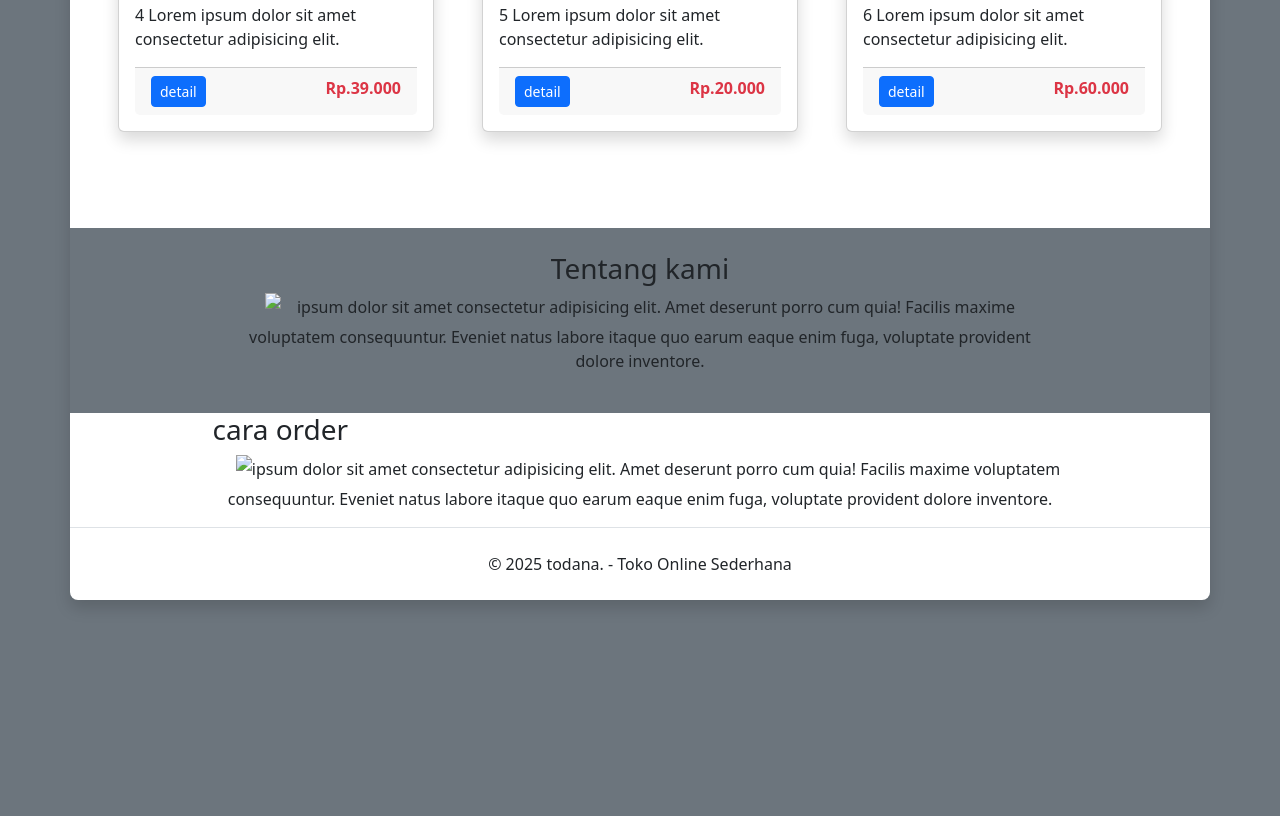
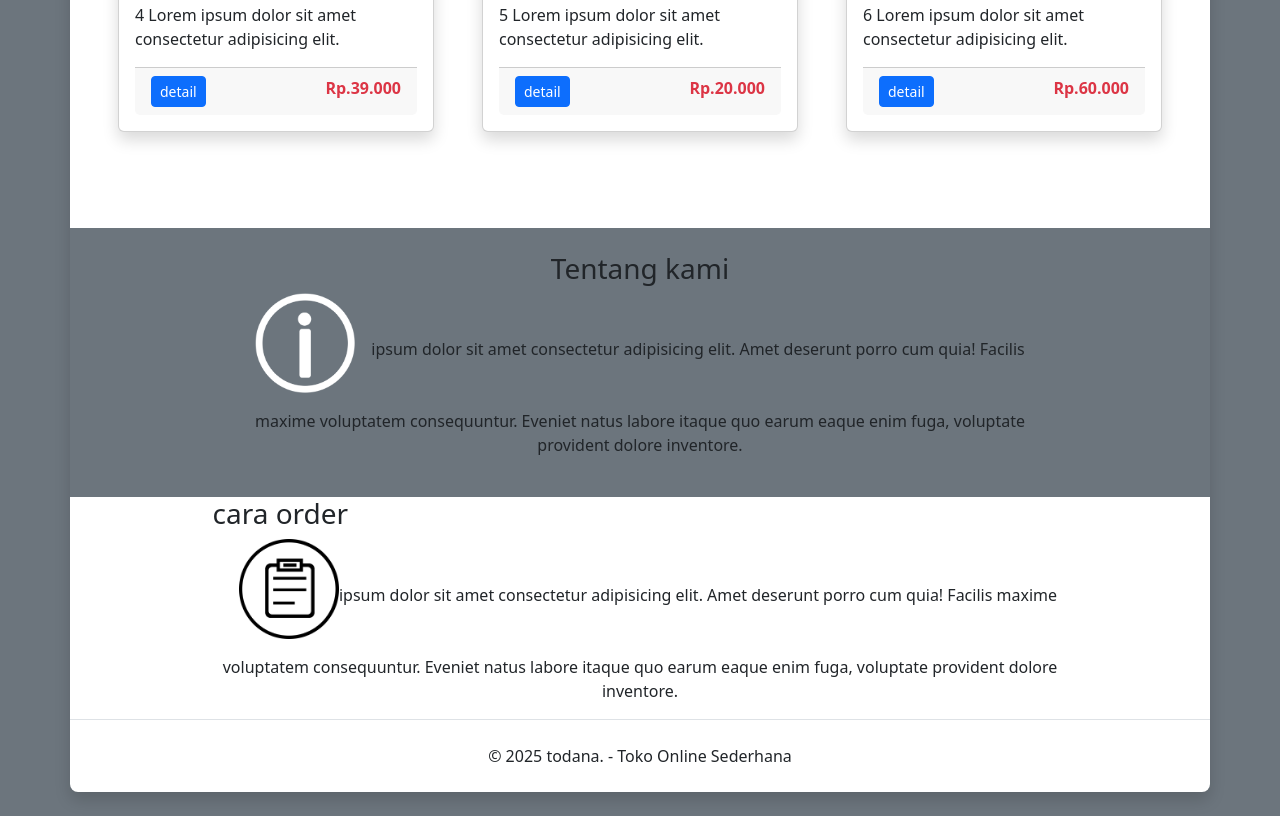
Before and after one commit to fadlybuattugas-hue/fadlywesmls, a plain HTML site: page index.html in a window 1280 px wide. Shown: the part 1399-2215 px from the top of the page. Before the commit the page ends 2023 px from the top, so only its background shows below. Drawn offline with nearby package versions, Linux system fonts and the light colour scheme; a script that the page names is missing.

Commit message:
Update index.html

```diff
--- a/index.html
+++ b/index.html
@@ -119,7 +119,7 @@
   <div id="tentang" class="px-4 py-4 bg-secondary text-center">
     <div class="mx-auto w-75">
         <h3 class="text-dark">Tentang kami</h3>
-        <p class="text-center"><img src="images/about-us.png" alig="left" style="width: 100px;height:auto" class="me-3 mb-3"/>ipsum dolor sit amet consectetur adipisicing elit. Amet deserunt porro cum quia! Facilis maxime voluptatem consequuntur. Eveniet natus labore itaque quo earum eaque enim fuga, voluptate provident dolore inventore.</p>
+        <p class="text-center"><img src="about-us.png" alig="left" style="width: 100px;height:auto" class="me-3 mb-3"/>ipsum dolor sit amet consectetur adipisicing elit. Amet deserunt porro cum quia! Facilis maxime voluptatem consequuntur. Eveniet natus labore itaque quo earum eaque enim fuga, voluptate provident dolore inventore.</p>
     </div>
   </div>
 
@@ -128,7 +128,7 @@
   <div id="order" px-4 py-4 bg-light text-center">
     <div class="mx-auto w-75">
         <h3 class="text-dark">cara order</h3>
-        <p class="text-center"><img src="images/order.png" alig="right" style="width: 100px;height:auto" class="ms-3 mb-3"/>ipsum dolor sit amet consectetur adipisicing elit. Amet deserunt porro cum quia! Facilis maxime voluptatem consequuntur. Eveniet natus labore itaque quo earum eaque enim fuga, voluptate provident dolore inventore.</p>
+        <p class="text-center"><img src="order.png" alig="right" style="width: 100px;height:auto" class="ms-3 mb-3"/>ipsum dolor sit amet consectetur adipisicing elit. Amet deserunt porro cum quia! Facilis maxime voluptatem consequuntur. Eveniet natus labore itaque quo earum eaque enim fuga, voluptate provident dolore inventore.</p>
     </div>
      </div>
 
```
